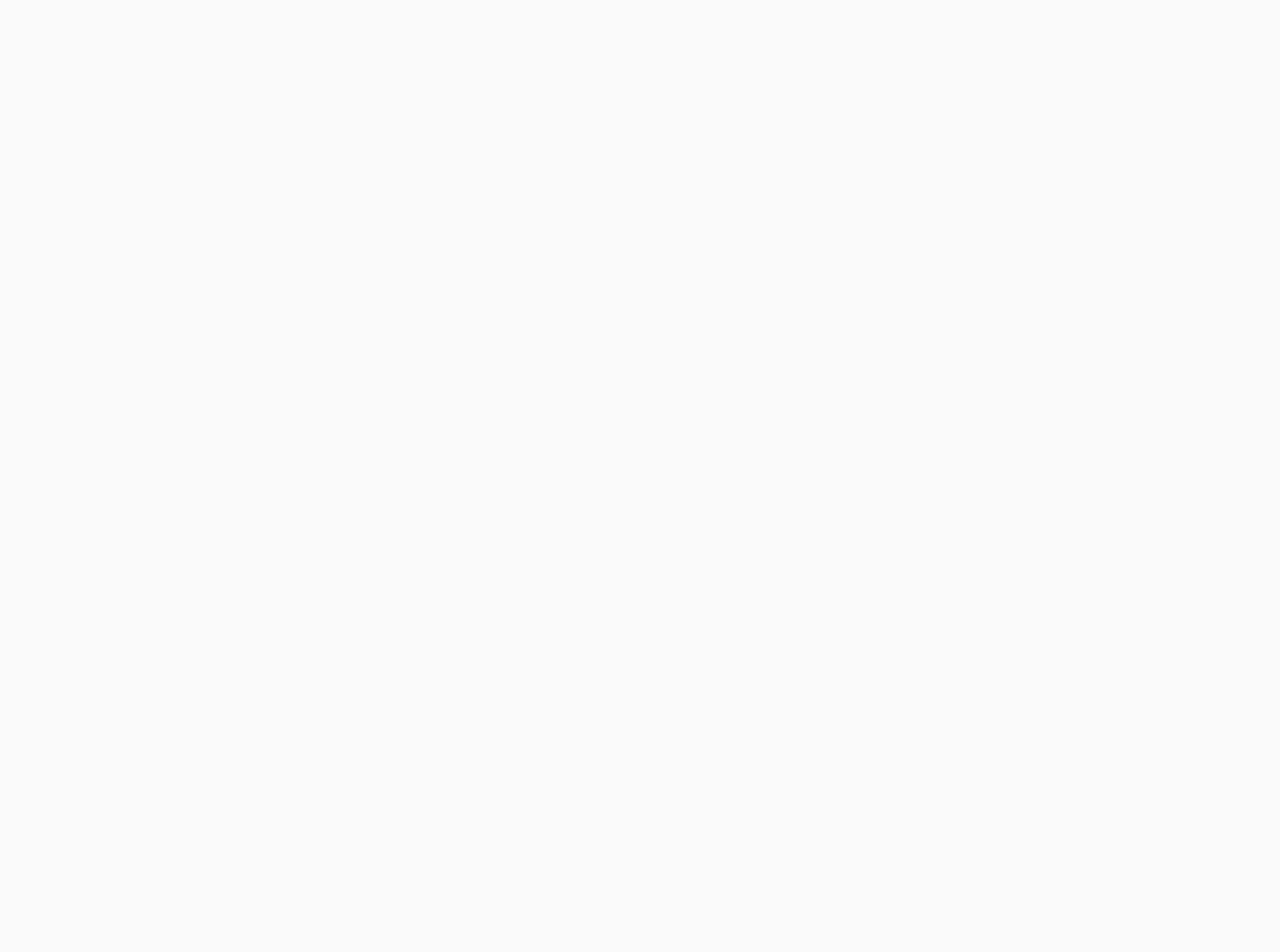
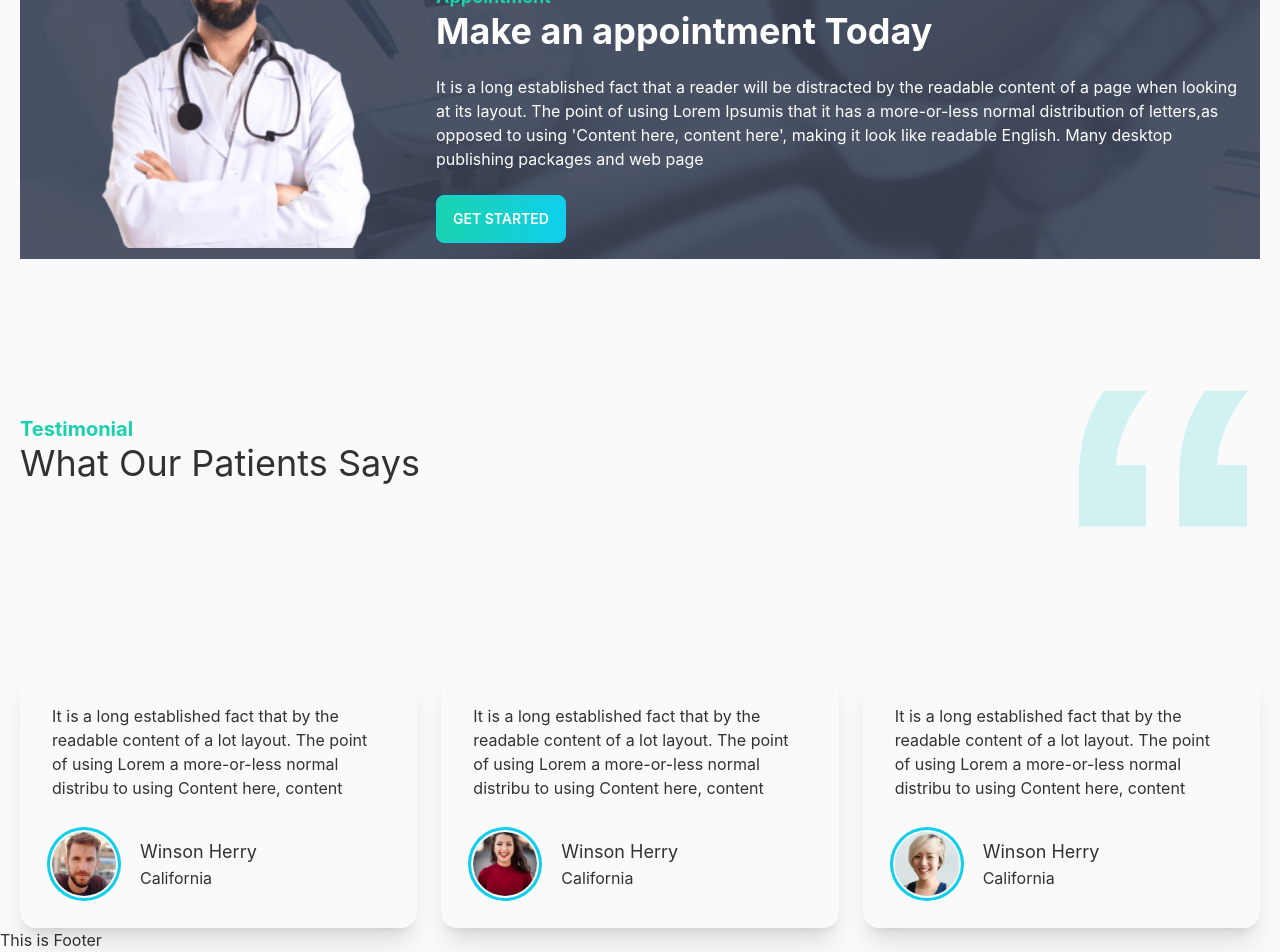
Before and after one commit to AkRazu/doctors-portal-client, a React (Create React App) app: page / in a window 1280 px wide. Shown: the part 2233-3185 px from the top of the page. Before the commit the page ends 2224 px from the top, so only its background shows below. Built offline with nearby package versions, Linux system fonts and the light colour scheme.

Commit message:
add testimonial section

```diff
--- a/src/Pages/Home/Home/Home.js
+++ b/src/Pages/Home/Home/Home.js
@@ -2,7 +2,9 @@ import React from 'react';
 import Banner from '../Banner/Banner';
 import DentalCare from '../DentalCare/DentalCare';
 import InfoCards from '../InfoCards/InfoCards';
+import MakeAppointment from '../MakeAppointment/MakeAppointment';
 import Services from '../Services/Services';
+import Testimonial from '../Testimonial/Testimonial';
 
 const Home = () => {
     return (
@@ -11,6 +13,8 @@ const Home = () => {
             <InfoCards/>
             <Services/>
             <DentalCare/>
+            <MakeAppointment/>
+            <Testimonial/>
         </div>
     );
 };
--- /dev/null
+++ b/src/Pages/Home/MakeAppointment/MakeAppointment.css
@@ -0,0 +1,6 @@
+.appointment-bg{
+    background-image: url('../../../assets/images/appointment.png');
+    background-position: center;
+    background-size: cover;
+    background-repeat: no-repeat;
+}
--- a/src/Pages/Home/MakeAppointment/MakeAppointment.js
+++ b/src/Pages/Home/MakeAppointment/MakeAppointment.js
@@ -1,11 +1,30 @@
-import React from 'react';
-
+import React from "react";
+import "./MakeAppointment.css";
+import doctor from "../../../assets/images/doctor-small.png";
+import PrimaryButton from "../../../components/PrimaryButton/PrimaryButton";
 const MakeAppointment = () => {
-    return (
-        <div>
-
+  return (
+    <section className="appointment-bg">
+      <div className="hero">
+        <div className="hero-content flex-col lg:flex-row">
+          <img src={doctor} className="max-w-sm hidden lg:block rounded-lg -mb-8 -mt-32 " alt="doctor"/>
+          <div className="text-white">
+            <h4 className="text-secondary font-bold text-lg">Appointment</h4>
+            <h1 className="text-4xl font-bold">Make an appointment Today</h1>
+            <p className="py-6">
+              It is a long established fact that a reader will be distracted by
+              the readable content of a page when looking at its layout. The
+              point of using Lorem Ipsumis that it has a more-or-less normal
+              distribution of letters,as opposed to using 'Content here, content
+              here', making it look like readable English. Many desktop
+              publishing packages and web page
+            </p>
+            <PrimaryButton>Get Started</PrimaryButton>
+          </div>
         </div>
-    );
+      </div>
+    </section>
+  );
 };
 
 export default MakeAppointment;
--- /dev/null
+++ b/src/Pages/Home/Testimonial/Review.js
@@ -0,0 +1,25 @@
+import React from "react";
+
+const Review = ({ review }) => {
+  const { name, review: userReview, img, location } = review;
+  return (
+    <div className="card shadow-xl">
+      <div className="card-body">
+        <p>{userReview}</p>
+        <div className="card-actions items-center mt-6">
+          <div className="avatar ">
+            <div className="w-16 rounded-full ring ring-primary ring-offset-base-100 ring-offset-2">
+              <img src={img} alt='Person' />
+            </div>
+          </div>
+          <div className="pl-4">
+            <h5 className="text-lg">{name}</h5>
+            <p>{location}</p>
+          </div>
+        </div>
+      </div>
+    </div>
+  );
+};
+
+export default Review;
--- /dev/null
+++ b/src/Pages/Home/Testimonial/Testimonial.js
@@ -0,0 +1,54 @@
+import React from "react";
+import quote from "../../../assets/icons/quote.svg";
+import people1 from "../../../assets/images/people1.png";
+import people2 from "../../../assets/images/people2.png";
+import people3 from "../../../assets/images/people3.png";
+import Review from "./Review";
+const Testimonial = () => {
+  const reviews = [
+    {
+      _id: 1,
+      name: "Winson Herry",
+      review:
+        "It is a long established fact that by the readable content of a lot layout. The point of using Lorem a more-or-less normal distribu to using Content here, content",
+      img: people1,
+      location: "California",
+    },
+    {
+      _id: 2,
+      name: "Winson Herry",
+      review:
+        "It is a long established fact that by the readable content of a lot layout. The point of using Lorem a more-or-less normal distribu to using Content here, content",
+      img: people2,
+      location: "California",
+    },
+    {
+      _id: 3,
+      name: "Winson Herry",
+      review:
+        "It is a long established fact that by the readable content of a lot layout. The point of using Lorem a more-or-less normal distribu to using Content here, content",
+      img: people3,
+      location: "California",
+    },
+  ];
+  return (
+    <section>
+      <div className="flex items-center justify-between lg:pt-28 lg:pb-36 py-20">
+        <div>
+          <h4 className="text-secondary font-bold text-xl">Testimonial</h4>
+          <h2 className="text-4xl">What Our Patients Says</h2>
+        </div>
+        <figure>
+          <img className="lg:w-48 w-24" src={quote} alt="quote" />
+        </figure>
+      </div>
+      <div className="grid gap-6 md:grid-cols-2 lg:grid-cols-3 grid-cols-1">
+        {
+            reviews.map(review=><Review key={review._id} review={review} />)
+        }
+      </div>
+    </section>
+  );
+};
+
+export default Testimonial;
--- /dev/null
+++ b/src/components/PrimaryButton/PrimaryButton.js
@@ -0,0 +1,11 @@
+import React from "react";
+
+const PrimaryButton = ({children}) => {
+  return (
+    <button className="btn btn-primary bg-gradient-to-r from-[#19D3AE] to-[#0FCFEC] text-white">
+      {children}
+    </button>
+  );
+};
+
+export default PrimaryButton;
```
